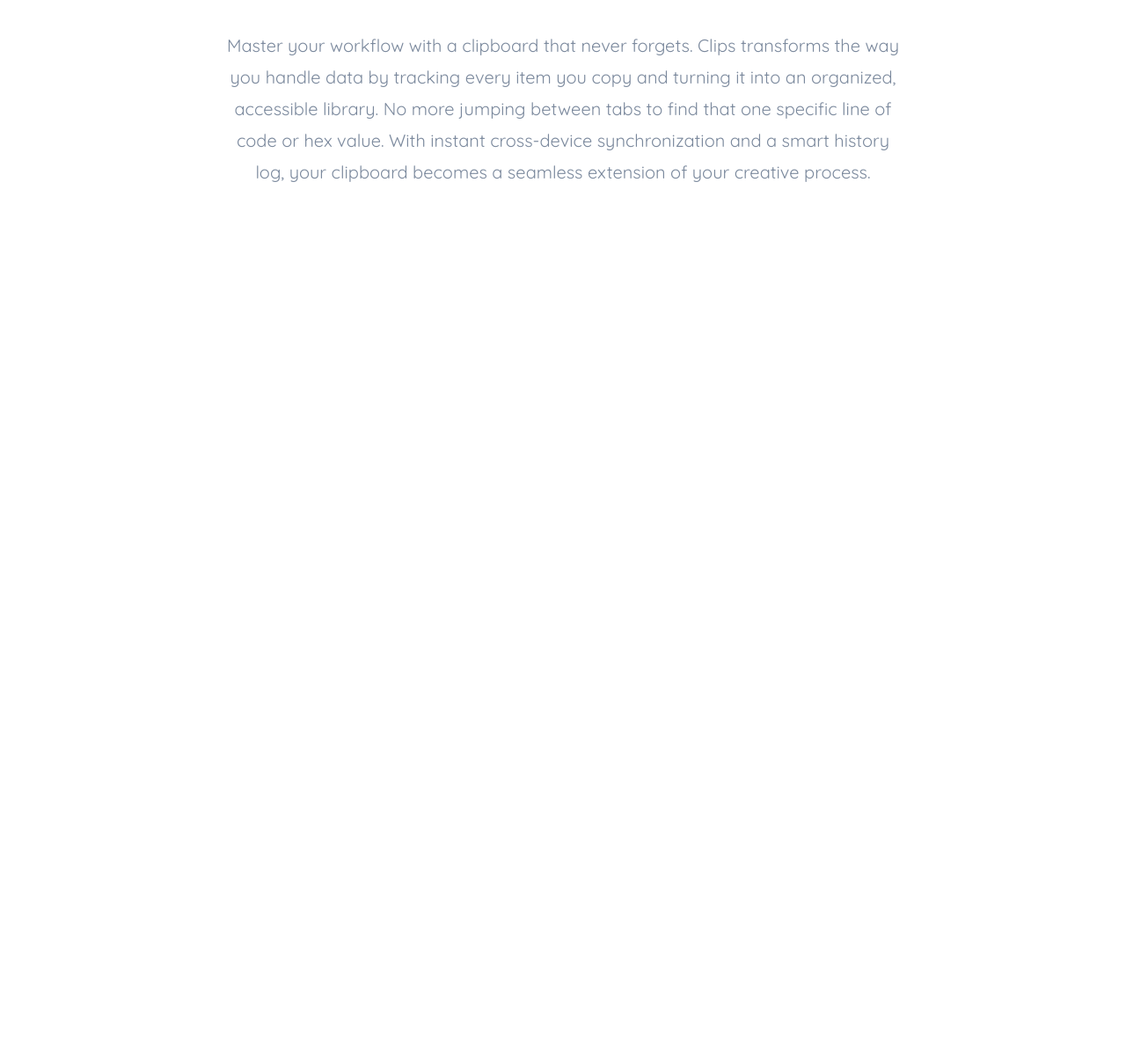
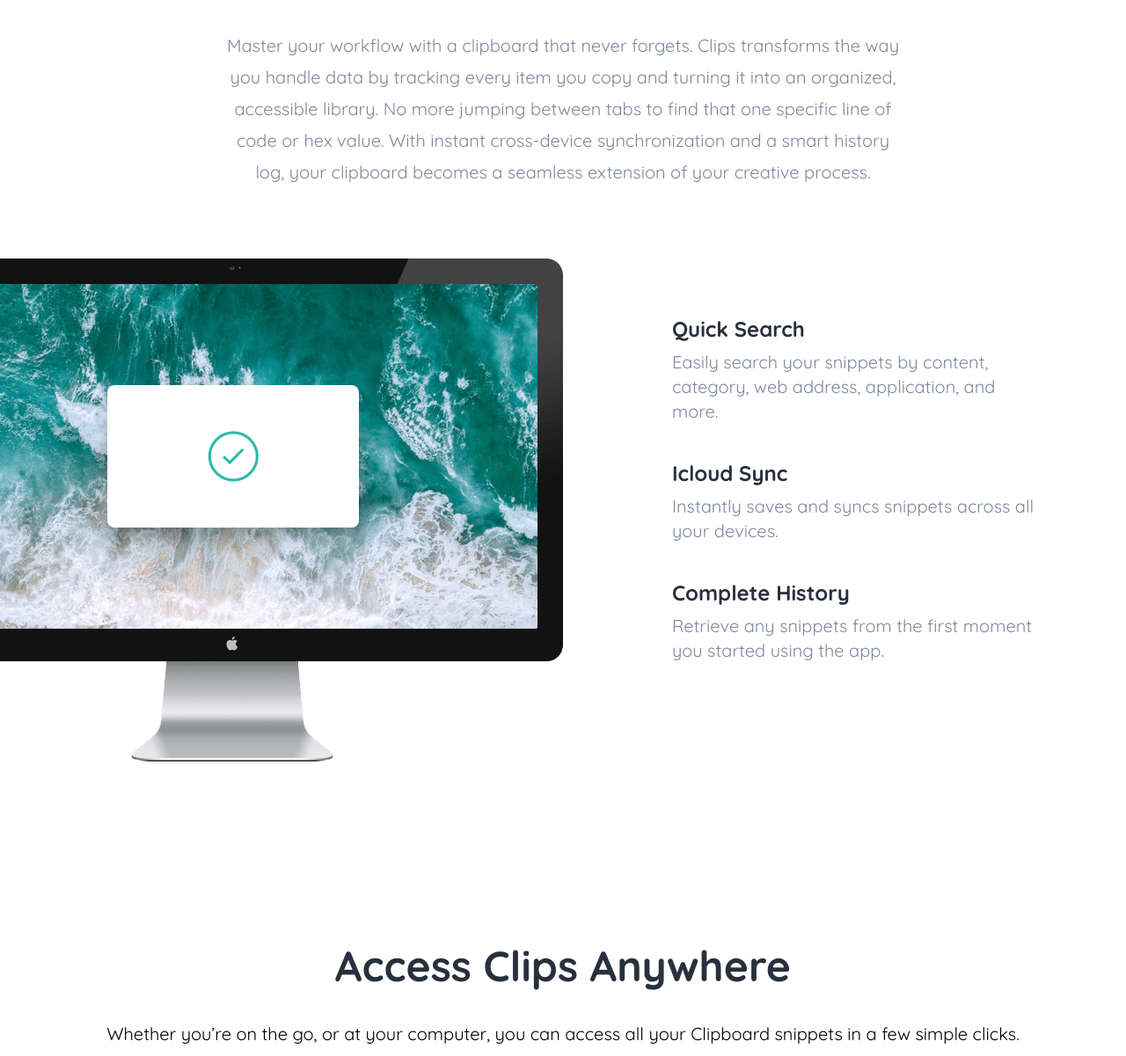
Before and after one commit to bysadat/Cllips, a website: page Clips/index.html in a window 1280 px wide. Shown: the part 719-1920 px from the top of the page at 88% size. Before the commit the page ends 1013 px from the top, so only its background shows below. Drawn offline with Linux system fonts and the light colour scheme.

Commit message:
Added more sections to Clips

```diff
--- a/Clips/index.html
+++ b/Clips/index.html
@@ -16,7 +16,7 @@
   <body class="bg-navy-100">
     <!-- Hero Section -->
     <section id="Hero">
-      <div class="section-container mb-30 px-10 pt-18">
+      <div class="section-container mb-30 pt-18">
         <img
           src="/images/logo.svg"
           alt="logo"
@@ -49,7 +49,7 @@
     </section>
     <!-- Snipet Section -->
     <section class="section" id="snippet">
-      <div class="section-container my-20 px-10">
+      <div class="section-container my-20">
         <h3>Maintain an archive of your snippets.</h3>
         <p
           class="max-w-3xl mx-auto mb-20 text-xl leading-9 text-center text-SoftSlate"
@@ -63,5 +63,66 @@
         </p>
       </div>
     </section>
+    <!-- Features Section -->
+    <section id="features">
+      <div class="section-container my-20">
+        <!-- Image -->
+        <div class="flex flex-col relative md:flex-row md:space-x-32">
+          <div class="md:w-1/2">
+            <img
+              src="/images/image-computer.png"
+              alt=""
+              class="md:absolute top-0 right-[50%]"
+            />
+          </div>
+          <!-- Items Container -->
+          <div
+            class="flex flex-col mt-16 mb-20 space-y-10 text-xl md:w-1/2 md:mb-60 md:text-left md:pl-16"
+          >
+            <!-- Item-01 -->
+            <div>
+              <h5 class="mb-2 text-2xl font-bold text-RichCharcoal">
+                Quick Search
+              </h5>
+              <div class="p max-w-md text-SoftSlate">
+                Easily search your snippets by content, category, web address,
+                application, and more.
+              </div>
+            </div>
+            <!-- Item-02 -->
+            <div>
+              <h5 class="mb-2 text-2xl font-bold text-RichCharcoal">
+                Icloud Sync
+              </h5>
+              <div class="p max-w-md text-SoftSlate">
+                Instantly saves and syncs snippets across all your devices.
+              </div>
+            </div>
+            <!-- Item-03 -->
+            <div>
+              <h5 class="mb-2 text-2xl font-bold text-RichCharcoal">
+                Complete History
+              </h5>
+              <div class="p max-w-md text-SoftSlate">
+                Retrieve any snippets from the first moment you started using
+                the app.
+              </div>
+            </div>
+          </div>
+        </div>
+      </div>
+    </section>
+    <!-- Access Anywhere Section -->
+    <section id="access">
+      <div class="section-container my-20">
+        <h3>Access Clips Anywhere</h3>
+        <p class="section-content mb-24 text-xl">
+          Whether you’re on the go, or at your computer, you can access all your
+          Clipboard snippets in a few simple clicks.
+        </p>
+
+        <img src="/images/image-devices.png" alt="" class="mx-auto" />
+      </div>
+    </section>
   </body>
 </html>
--- a/Clips/input.css
+++ b/Clips/input.css
@@ -9,7 +9,7 @@
 }
 
 .section-container {
-  @apply max-w-6xl mx-auto text-center;
+  @apply max-w-6xl mx-auto text-center px-10;
 }
 
 .button-container {
```
Also changed, not shown: Clips/css/style.css.
